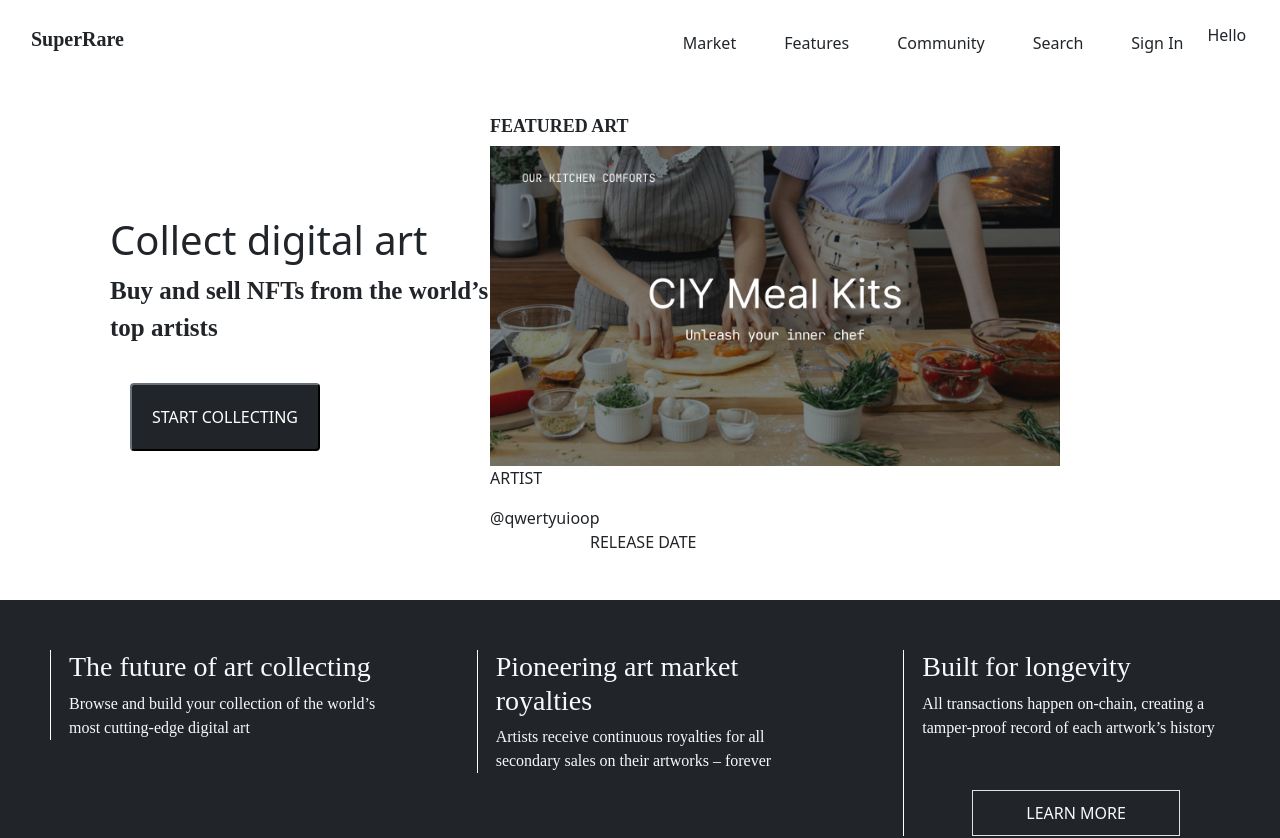
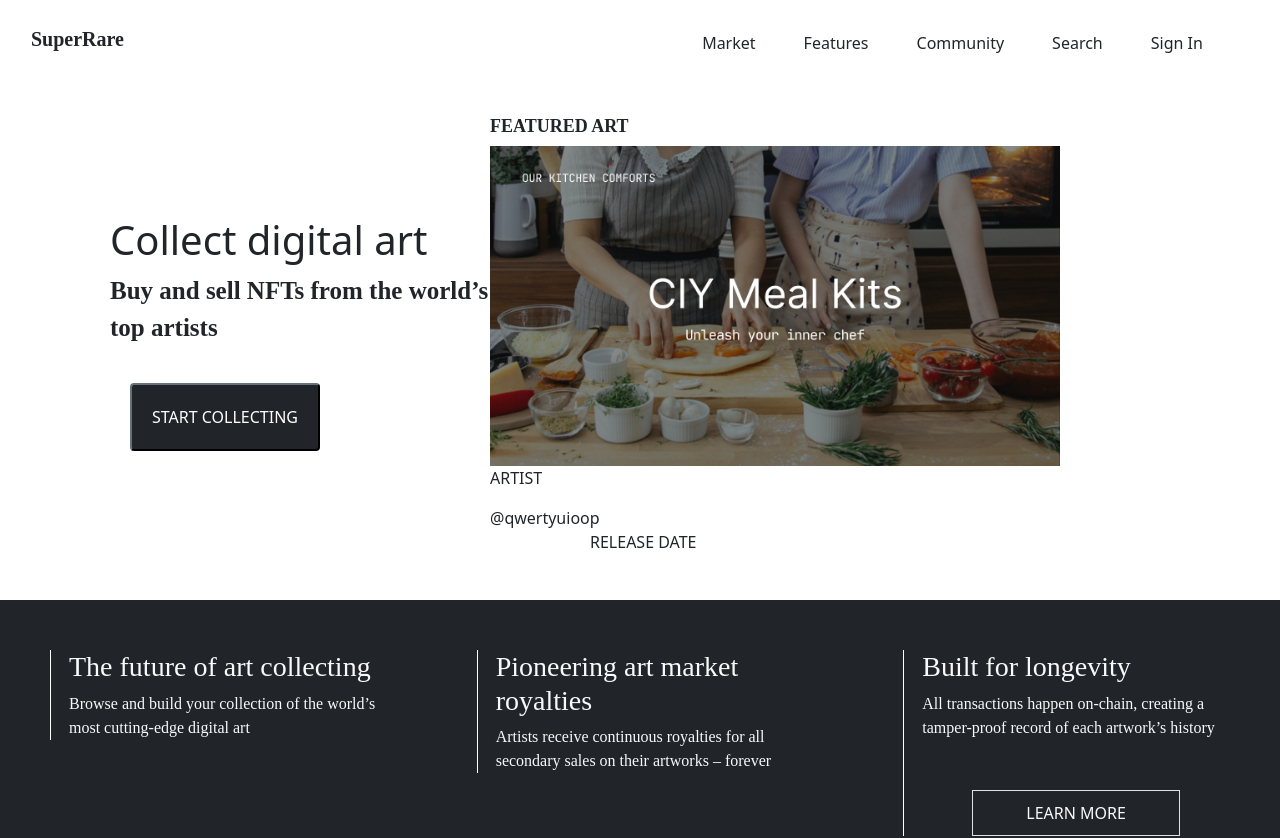
Before and after one commit to buddyraar/superrare, an Angular app: page / in a window 1280 px wide. Shown: the top 838 px of the page. Built offline with nearby package versions, Linux system fonts and the light colour scheme.

Commit message:
checknew-develop3

```diff
--- a/src/app/dashboard/dashboard.component.html
+++ b/src/app/dashboard/dashboard.component.html
@@ -14,7 +14,6 @@
                 <a href="javascript:void(0)" class="nav-item nav-link text-dark active mainNav">Community</a>
                 <a [routerLink]="['/search']" class="nav-item nav-link text-dark active mainNav">Search</a>
                 <a href="javascript:void(0)" class="nav-item nav-link text-dark active mainNav">Sign In</a>
-                <p>Hello</p>
             </div>
         </div>
         </nav>
```
